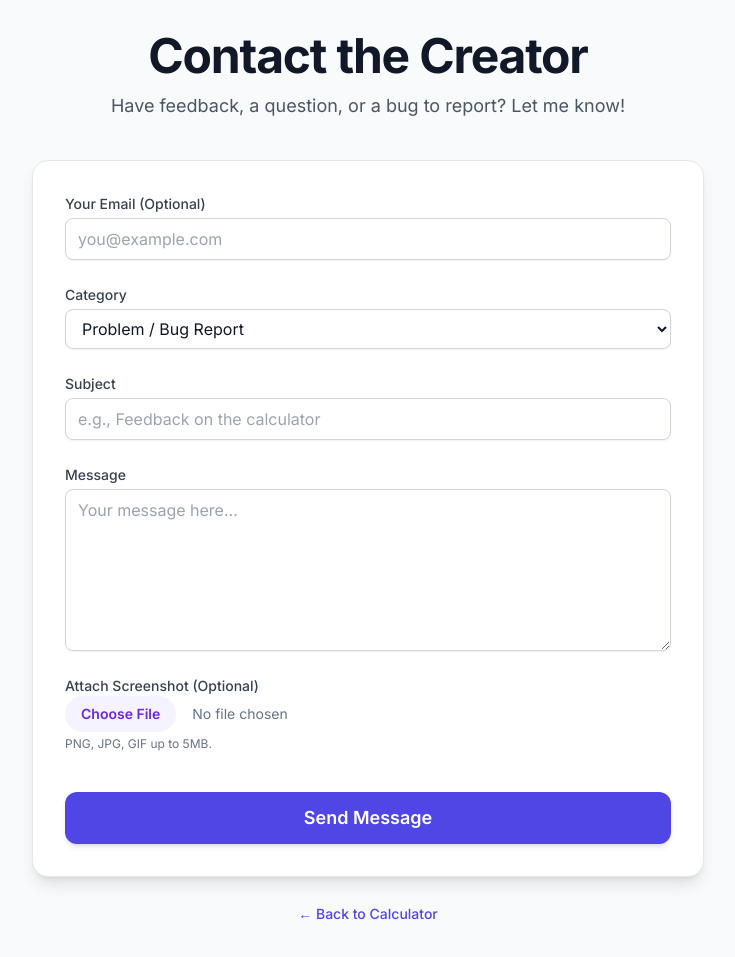
After one commit to DFOM/financial-calculator, a Flask app: page /contact in a window 1280 px wide. The commit adds this page. Shown: the whole page, without its empty margins (272-1007 px from the left). Run offline with Flask 3, Linux system fonts and the light colour scheme; some libraries are stand-ins or nearby versions.

Commit message:
Added Contact page for bugs reporting and feedback

```diff
--- a/routes.py
+++ b/routes.py
@@ -1,5 +1,4 @@
-# If this file IS your main app module (app.py), use this:
-from flask import Flask, render_template, request, jsonify
+from flask import Flask, render_template, request, jsonify, flash, redirect, url_for
 from app import app
 
 # If this file is a routes module inside a package and you already create app elsewhere,
@@ -57,13 +56,11 @@ def calculate():
         fv = to_decimal(data.get('fv'))
         pmt = to_decimal(data.get('pmt'))
 
-        # --- FIX: Only calculate NPer from Term if we are NOT solving for NPer ---
         if solve_for == 'nper':
-            nper = Decimal(0) # Use a placeholder
+            nper = Decimal(0)
         else:
             term_in_years = to_decimal(data.get('term_in_years'))
             nper = term_in_years * pmt_freq
-        # --- END FIX ---
 
         rate = to_decimal(data.get('rate'))
         initial_pmt = to_decimal(data.get('initial_pmt', 0))
@@ -155,7 +152,7 @@ def calculate():
             if solve_for == 'pv': pv = solved_value
             elif solve_for == 'fv': fv = solved_value
             elif solve_for == 'pmt': pmt = solved_value
-            elif solve_for == 'nper': nper = solved_value # Now nper is the solved value
+            elif solve_for == 'nper': nper = solved_value
 
         if solve_for == 'fv' and scenario == 'investment': solved_value = abs(solved_value)
         if solve_for == 'pv' and scenario == 'loan': solved_value = abs(solved_value)
@@ -205,13 +202,11 @@ def calculate():
 
         period_name = PERIOD_NAMES.get(pmt_freq, "Period")
 
-        # When solving for NPer, return it in years
         if solve_for == 'nper':
             final_solved_value = float(solved_value / pmt_freq) if pmt_freq > 0 else 0
             period_labels = [f"{period_name} {i}" for i in range(1, int(round(float(solved_value))) + 1)]
         else:
             period_labels = [f"{period_name} {i}" for i in range(1, schedule_nper + 1)]
-
 
         return jsonify({
             'success': True, 'solved_variable': solve_for,
@@ -224,3 +219,32 @@ def calculate():
         import traceback
         traceback.print_exc()
         return jsonify({'success': False, 'error': str(e)}), 400
+
+# --- CONTACT PAGE ROUTES (Updated) ---
+
+@app.route('/contact')
+def contact():
+    """Renders the contact page."""
+    return render_template('contact.html')
+
+@app.route('/submit-contact', methods=['POST'])
+def submit_contact():
+    """
+    Handles submission of the contact form.
+    NOTE: This is a placeholder. It does not actually send an email.
+    """
+    email = request.form.get('email')
+    category = request.form.get('category')
+    subject = request.form.get('subject')
+    message = request.form.get('message')
+
+    print(f"--- CONTACT FORM SUBMISSION ---")
+    print(f"Email: {email}, Category: {category}, Subject: {subject}")
+    print("-----------------------------")
+
+    # --- NEW LOGIC: Flash a message and redirect to the main page ---
+    flash('Thank you! Your message has been received.', 'success')
+    return redirect(url_for('index'))
+    # --- END NEW LOGIC ---
+
+# The '/thank-you' route is no longer needed and has been removed.
--- /dev/null
+++ b/templates/contact.html
@@ -0,0 +1,73 @@
+<!DOCTYPE html>
+<html lang="en">
+<head>
+    <meta charset="UTF-8">
+    <meta name="viewport" content="width=device-width, initial-scale=1.0">
+    <title>Contact Creator</title>
+    <script src="https://cdn.tailwindcss.com"></script>
+    <link href="https://fonts.googleapis.com/css2?family=Inter:wght@400;500;600;700&display=swap" rel="stylesheet">
+    <link rel="stylesheet" href="{{ url_for('static', filename='css/style.css') }}">
+</head>
+<body class="bg-slate-50">
+
+    <main class="max-w-7xl mx-auto p-4 sm:p-6 lg:p-8">
+        <div class="max-w-2xl mx-auto">
+            <!-- Header -->
+            <div class="text-center mb-10">
+                <h1 class="text-4xl font-bold tracking-tight text-gray-900 sm:text-5xl">Contact the Creator</h1>
+                <p class="mt-3 text-lg text-gray-600">Have feedback, a question, or a bug to report? Let me know!</p>
+            </div>
+
+            <!-- Form Card -->
+            <div class="bg-white p-6 sm:p-8 rounded-2xl shadow-lg border border-gray-200">
+                <!-- This form is for display purposes. A backend email service is needed to make it functional. -->
+                <form id="contact-form" action="/submit-contact" method="POST" enctype="multipart/form-data">
+                    <div class="space-y-6">
+
+                        <div>
+                            <label for="email" class="form-label">Your Email (Optional)</label>
+                            <input type="email" id="email" name="email" class="form-input" placeholder="you@example.com">
+                        </div>
+
+                        <div>
+                            <label for="category" class="form-label">Category</label>
+                            <select id="category" name="category" class="form-select" required>
+                                <option value="problem">Problem / Bug Report</option>
+                                <option value="suggestion">Suggestion / Feature Request</option>
+                                <option value="question">General Question</option>
+                                <option value="other">Other</option>
+                            </select>
+                        </div>
+
+                        <div>
+                            <label for="subject" class="form-label">Subject</label>
+                            <input type="text" id="subject" name="subject" class="form-input" placeholder="e.g., Feedback on the calculator" required>
+                        </div>
+
+                        <div>
+                            <label for="message" class="form-label">Message</label>
+                            <textarea id="message" name="message" rows="6" class="form-input" placeholder="Your message here..." required></textarea>
+                        </div>
+
+                        <div>
+                            <label for="attachment" class="form-label">Attach Screenshot (Optional)</label>
+                            <input type="file" id="attachment" name="attachment" class="block w-full text-sm text-slate-500 file:mr-4 file:py-2 file:px-4 file:rounded-full file:border-0 file:text-sm file:font-semibold file:bg-violet-50 file:text-violet-700 hover:file:bg-violet-100" accept="image/*">
+                            <p class="mt-1 text-xs text-gray-500">PNG, JPG, GIF up to 5MB.</p>
+                        </div>
+
+                        <div class="pt-4">
+                            <button type="submit" id="submit-button" class="w-full flex justify-center py-3 px-4 text-lg font-semibold rounded-xl text-white bg-indigo-600 hover:bg-indigo-700 focus:outline-none focus:ring-2 focus:ring-offset-2 focus:ring-indigo-500 transition-all duration-200 shadow-md hover:shadow-lg">
+                                Send Message
+                            </button>
+                        </div>
+                    </div>
+                </form>
+            </div>
+             <div class="text-center mt-6">
+                <a href="/" class="text-sm font-medium text-indigo-600 hover:text-indigo-500">&larr; Back to Calculator</a>
+            </div>
+        </div>
+    </main>
+
+</body>
+</html>
```
Also changed, not shown: templates/index.html (+20 -4 lines).
